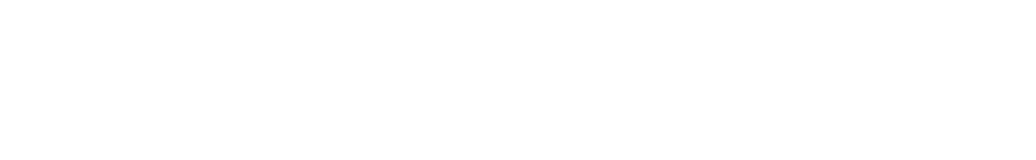
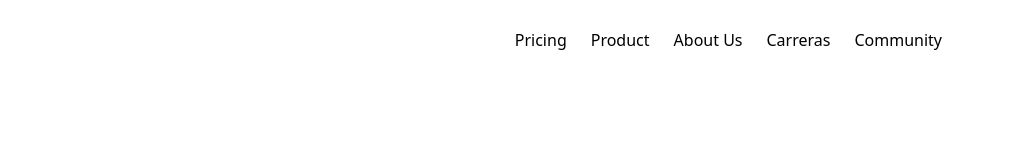
Before and after one commit to eric-antonio/manageTwCss, a website: page index.html in a window 1280 px wide. Shown: the full height of the page, 244-1280 px from the left. Drawn offline with Linux system fonts and the light colour scheme.

Commit message:
Update index.html

```diff
--- a/index.html
+++ b/index.html
@@ -18,8 +18,13 @@
 
             <!-- Menu Items -->
 
-            <div class="flex space-x-6">
+            <div class="hidden md:flex space-x-6">
 
+                <a href="#" class="hover:text-darkGrayishBlue" >Pricing</a>
+                <a href="#" class="hover:text-darkGrayishBlue" >Product</a>
+                <a href="#" class="hover:text-darkGrayishBlue" >About Us</a>
+                <a href="#" class="hover:text-darkGrayishBlue" >Carreras</a>
+                <a href="#" class="hover:text-darkGrayishBlue" >Community</a>
             </div>
         </div>
     </nav>
```
